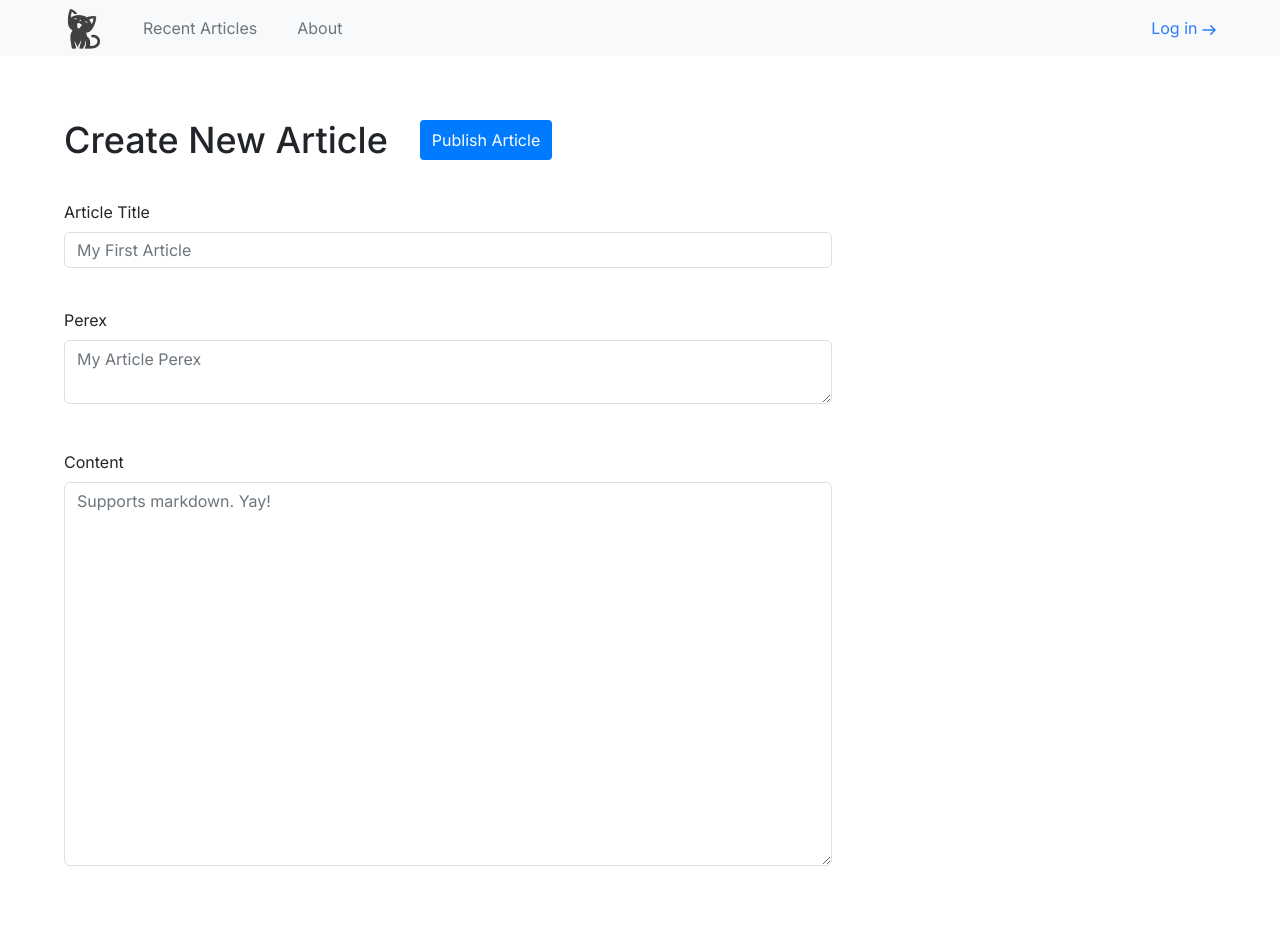
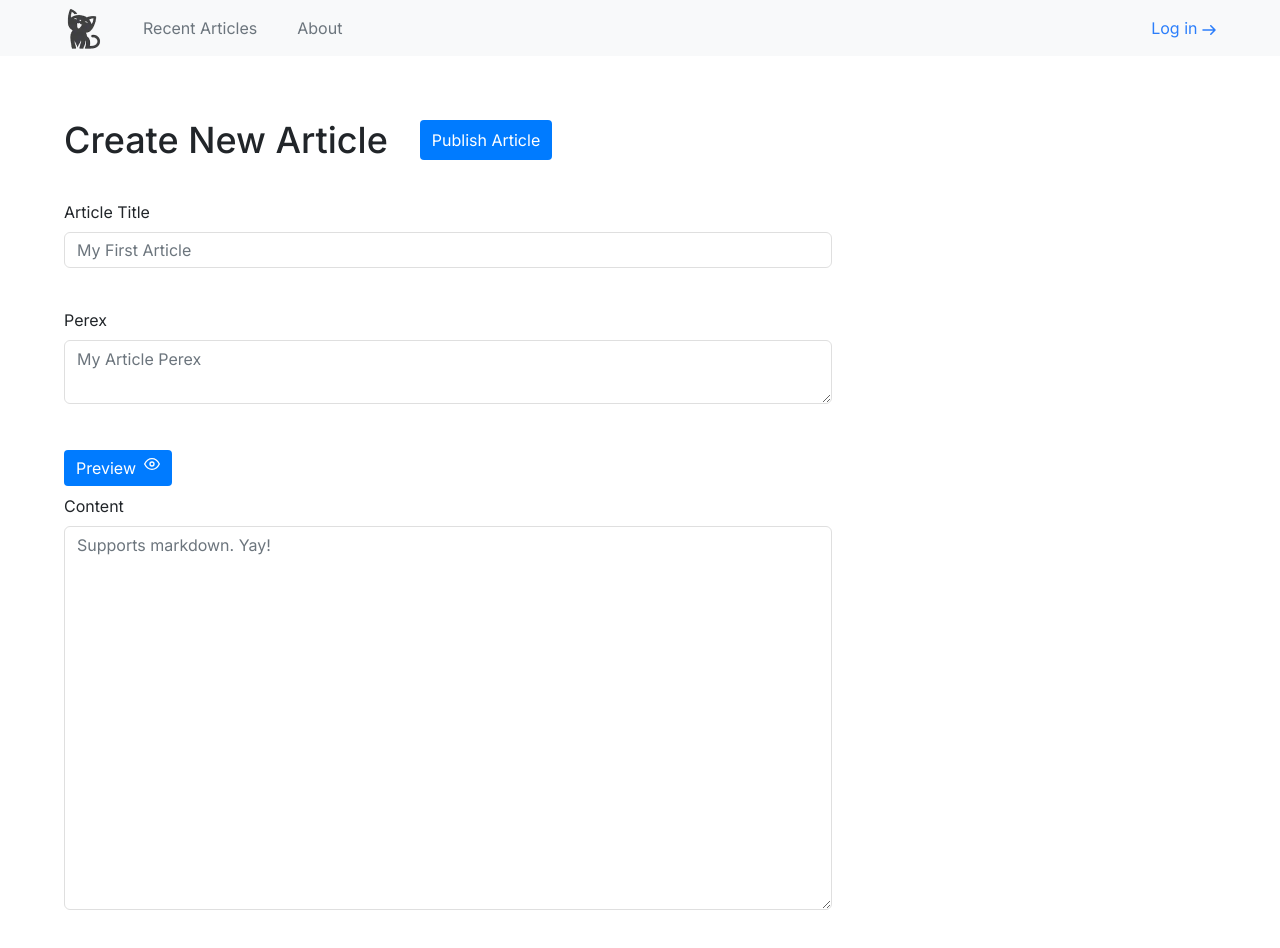
Before and after one commit to marekh19/blogAppliftingAssignment, a Next.js app: page /admin/new-article in a window 1280 px wide. Before the commit the page ends 872 px from the top, so only its background shows below. Built offline with nearby package versions, Linux system fonts and the light colour scheme; no server answers.

Commit message:
feat: added toggle between edit and preview markdown in create new article page

```diff
--- a/app/admin/new-article/page.tsx
+++ b/app/admin/new-article/page.tsx
@@ -3,10 +3,12 @@ import type { NextPage } from 'next'
 import { useSession } from 'next-auth/react'
 import type { FormEvent } from 'react'
 import { useState } from 'react'
+import ReactMarkdown from 'react-markdown'
 
 import { Button } from '@components/Button'
 import { Input } from '@components/Input'
 import { TextArea } from '@components/Textarea'
+import { TogglePreview } from '@components/ToggleSwitch'
 import { createArticle } from '~/utils/api/articles'
 import { articleValidators } from '~/utils/validators/articleValidation'
 
@@ -29,8 +31,7 @@ const CreateArticlePage: NextPage = () => {
   const [isSubmitting, setIsSubmitting] = useState(false)
   const [isSubmitted, setIsSubmitted] = useState(false)
 
-  // TODO: Add State with markdown preview
-  // const [isPreviewEnabled, setIsPreviewEnabled] = useState(false)
+  const [isPreviewEnabled, setIsPreviewEnabled] = useState(false)
 
   const handleSubmit = async (e: FormEvent<HTMLFormElement>) => {
     e.preventDefault()
@@ -66,6 +67,10 @@ const CreateArticlePage: NextPage = () => {
     }
   }
 
+  const handlePreview = () => {
+    setIsPreviewEnabled((prev) => !prev)
+  }
+
   return (
     <div>
       {!isSubmitted ? (
@@ -73,11 +78,9 @@ const CreateArticlePage: NextPage = () => {
         <form onSubmit={handleSubmit}>
           <div className="flex gap-8">
             <h1 className="text-4xl font-medium">Create New Article</h1>
-            <Button
-              content={isSubmitting ? 'Publishing' : 'Publish Article'}
-              isSubmit
-              isDisabled={isSubmitting}
-            />
+            <Button isSubmit isDisabled={isSubmitting}>
+              {isSubmitting ? 'Publishing' : 'Publish Article'}
+            </Button>
           </div>
           {submitError ? <p>{submitError}</p> : null}
           <Input
@@ -106,8 +109,16 @@ const CreateArticlePage: NextPage = () => {
               setPerex(event.target.value)
             }}
           />
+          <TogglePreview
+            isToggled={isPreviewEnabled}
+            className="mt-10 mb-2"
+            onClick={handlePreview}
+          />
+          {isPreviewEnabled ? (
+            <ReactMarkdown className="prose max-w-3xl">{content}</ReactMarkdown>
+          ) : (
             <TextArea
-            className="mt-10 max-w-3xl"
+              className="max-w-3xl"
               height="h-96"
               label="Content"
               name="content"
@@ -119,6 +130,7 @@ const CreateArticlePage: NextPage = () => {
                 setContent(event.target.value)
               }}
             />
+          )}
         </form>
       ) : (
         <h1 className="text-4xl font-medium">
--- a/app/layout.tsx
+++ b/app/layout.tsx
@@ -28,7 +28,7 @@ const RootLayout: FC<Props> = ({ children }) => {
       <Provider>
         <body className={`${inter.variable} font-inter`}>
           <Header />
-          <main className="mx-auto mt-16 max-w-6xl">{children}</main>
+          <main className="mx-auto mt-16 mb-8 max-w-6xl">{children}</main>
         </body>
       </Provider>
     </html>
--- a/app/login/page.tsx
+++ b/app/login/page.tsx
@@ -97,11 +97,12 @@ const LoginPage: NextPage = () => {
         />
         {submitError ? <p className="text-error">{submitError}</p> : null}
         <Button
-          content={isSubmitting ? 'Logging In' : 'Log In'}
           isSubmit
           className="ml-full mt-8 mr-0"
           isDisabled={isSubmitting}
-        />
+        >
+          {isSubmitting ? 'Logging In' : 'Log In'}
+        </Button>
       </form>
     </div>
   )
--- a/components/Button/index.tsx
+++ b/components/Button/index.tsx
@@ -2,24 +2,31 @@ import type { FC, ReactNode } from 'react'
 
 type Props = {
   isSubmit?: boolean
-  content: ReactNode
+  children: ReactNode
   className?: string
   isDisabled?: boolean
+  isWithIcon?: boolean
+  onClick?: () => void
 }
 
 export const Button: FC<Props> = ({
   isSubmit,
-  content,
+  children,
   className,
   isDisabled,
+  isWithIcon,
+  onClick,
 }) => {
   return (
     <button
-      className={`cursor-pointer rounded-[4px] bg-blue px-3 py-[6px] text-white disabled:cursor-default disabled:bg-secondary ${className}`}
+      className={`cursor-pointer rounded-[4px] bg-blue px-3 py-[6px] text-white disabled:cursor-default disabled:bg-secondary ${className} ${
+        isWithIcon ? 'flex gap-2' : ''
+      }`}
       type={isSubmit ? 'submit' : 'button'}
       disabled={isDisabled}
+      onClick={onClick}
     >
-      {content}
+      {children}
     </button>
   )
 }
--- /dev/null
+++ b/components/ToggleSwitch/index.tsx
@@ -0,0 +1,34 @@
+import type { FC } from 'react'
+
+import { Button } from '@components/Button'
+
+import { EyeIcon } from './parts/EyeIcon'
+import { PencilIcon } from './parts/PencilIcon'
+
+type TogglePreviewProps = {
+  isToggled: boolean
+  className?: string
+  onClick: () => void
+}
+
+export const TogglePreview: FC<TogglePreviewProps> = ({
+  className,
+  isToggled,
+  onClick,
+}) => {
+  return (
+    <div className={className}>
+      {isToggled ? (
+        <Button isWithIcon onClick={onClick}>
+          <p>Edit</p>
+          <PencilIcon className="w-4" />
+        </Button>
+      ) : (
+        <Button isWithIcon onClick={onClick}>
+          <p>Preview</p>
+          <EyeIcon className="w-4" />
+        </Button>
+      )}
+    </div>
+  )
+}
--- /dev/null
+++ b/components/ToggleSwitch/parts/EyeIcon/index.tsx
@@ -0,0 +1,23 @@
+import type { FC } from 'react'
+
+type Props = {
+  className?: string
+}
+
+export const EyeIcon: FC<Props> = ({ className }) => {
+  return (
+    <svg
+      xmlns="http://www.w3.org/2000/svg"
+      fill="none"
+      stroke="currentColor"
+      strokeWidth="2"
+      strokeLinecap="round"
+      strokeLinejoin="round"
+      viewBox="0 0 24 24"
+      className={className}
+    >
+      <path d="M1 12s4-8 11-8 11 8 11 8-4 8-11 8-11-8-11-8z" />
+      <circle cx="12" cy="12" r="3" />
+    </svg>
+  )
+}
--- /dev/null
+++ b/components/ToggleSwitch/parts/PencilIcon/index.tsx
@@ -0,0 +1,22 @@
+import type { FC } from 'react'
+
+type Props = {
+  className?: string
+}
+
+export const PencilIcon: FC<Props> = ({ className }) => {
+  return (
+    <svg
+      xmlns="http://www.w3.org/2000/svg"
+      fill="none"
+      stroke="currentColor"
+      strokeWidth="2"
+      strokeLinecap="round"
+      strokeLinejoin="round"
+      viewBox="0 0 24 24"
+      className={className}
+    >
+      <path d="M12 20h9M16.5 3.5a2.121 2.121 0 0 1 3 3L7 19l-4 1 1-4L16.5 3.5z" />
+    </svg>
+  )
+}
```
Lines whose indentation alone changed are shown as unchanged.
